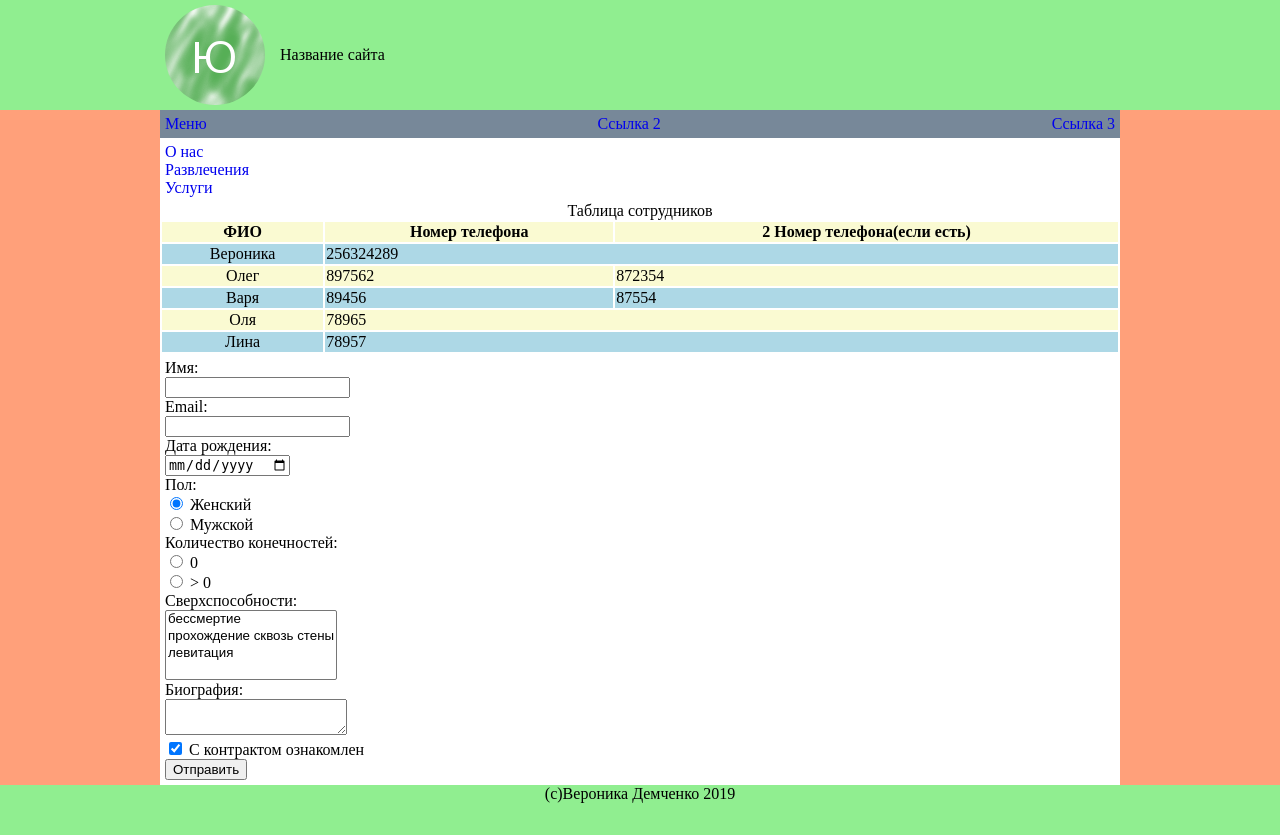
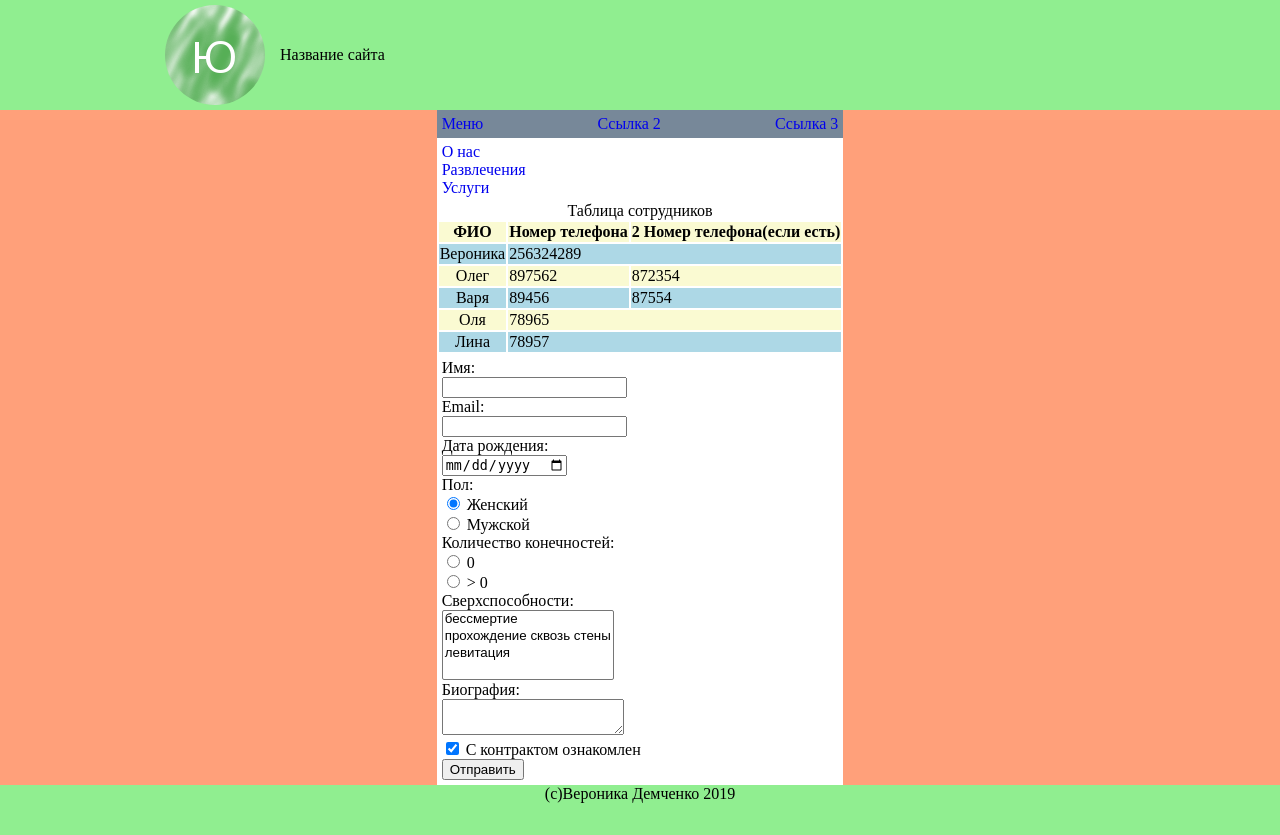
Before and after one commit to VeronicaDem/VeronicaDem.github.io, a PHP site: page /third/main.html in a window 1280 px wide. Run offline with PHP 8.4, Linux system fonts and the light colour scheme.

Commit message:
Update style.css

```diff
--- a/third/style.css
+++ b/third/style.css
@@ -28,7 +28,7 @@
 .main-content {
     /*max-width:960px;*/
 	margin:0 auto;
-	width:100%;
+	max-width:100%;
 	display:flex;
 
 	flex-direction:column;
@@ -76,6 +76,7 @@
 }
 body {
 	margin:0;
+
 }
 .menu-nav ul {
 	display:flex;
```
